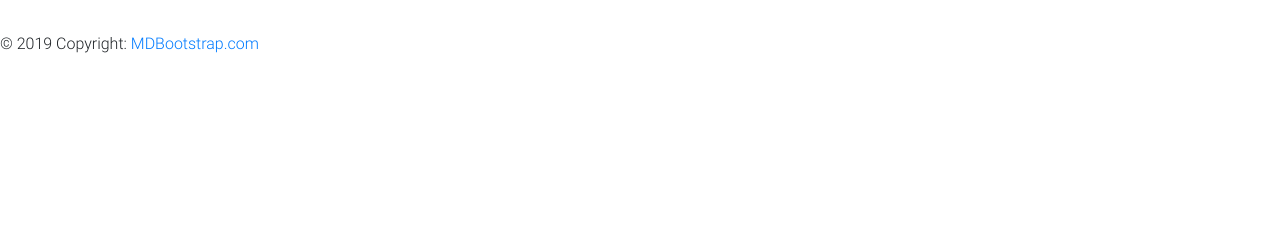
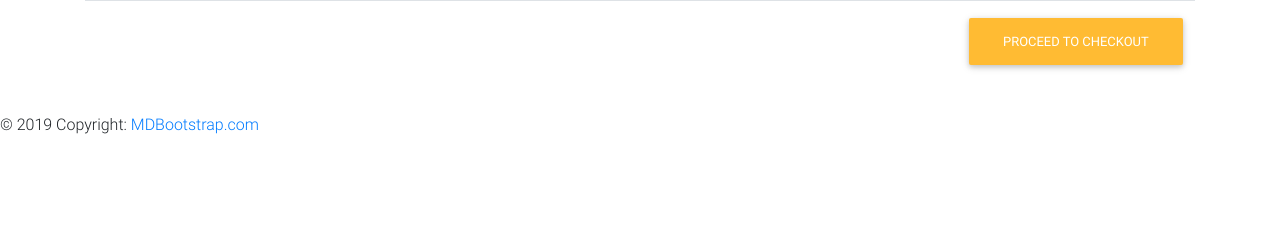
Before and after one commit to JulioOrdonezV/ecommerce-django, a Django app: template ecommerce/cookie_store/templates/order_summary.html in a window 1280 px wide. Shown: the part 159-399 px from the top of the page. Run offline with Django 3.2, Linux system fonts and the light colour scheme; the template is opened without the code that fills it, so the values that code supplies are empty; some libraries are stand-ins or nearby versions.

Commit message:
Add checkout view, checkout button and checkout url to the cookie store

```diff
--- a/ecommerce/cookie_store/templates/order_summary.html
+++ b/ecommerce/cookie_store/templates/order_summary.html
@@ -25,7 +25,8 @@
             <td>{{ order.get_total_price }}</td>
           </tr>
           <tr>
-
+              <td colspan="5"><a class="btn btn-warning float-right" href="/checkout">Proceed to checkout</a></td>
+          </tr>
         </tbody>
       </table>
 
--- a/ecommerce/cookie_store/urls.py
+++ b/ecommerce/cookie_store/urls.py
@@ -1,11 +1,12 @@
 from django.urls import path
 
-from cookie_store.views import item_detail, add_to_cart, OrderSummaryView
+from cookie_store.views import item_detail, add_to_cart, OrderSummaryView, checkout
 
 app_name = 'cookie_store'
 
 urlpatterns = [
     path('', item_detail, name='item-detail'),
+    path('checkout', checkout, name='checkout'),
     path('order-summary/', OrderSummaryView.as_view(), name='order-sumary'),
     path('add-to-cart/<pk>', add_to_cart, name='add-to-cart'),
 ]
--- a/ecommerce/cookie_store/views.py
+++ b/ecommerce/cookie_store/views.py
@@ -15,6 +15,9 @@ class OrderSummaryView(View):
             messages.error(self.request, "You don't have an order")
             return redirect("/")
 
+
+def checkout(request):
+    return render(request, "checkout-page.html")
 
 def item_detail(request):
     #just use one product
```
